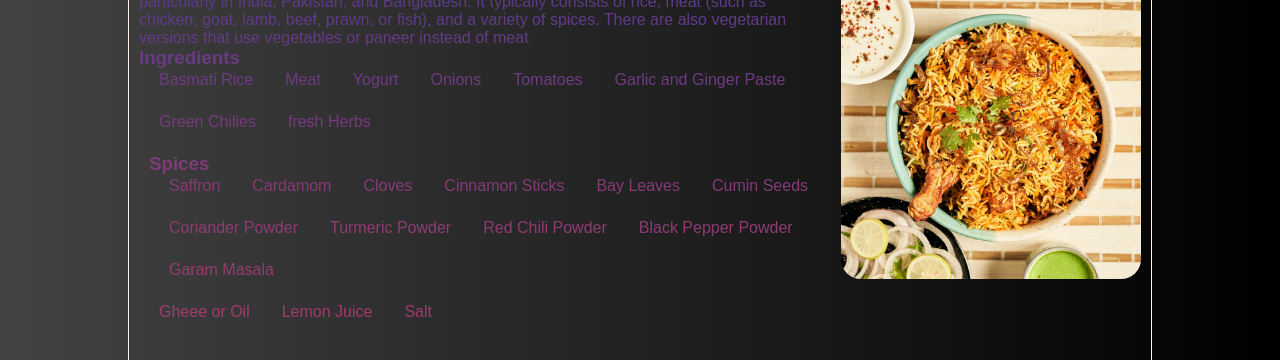
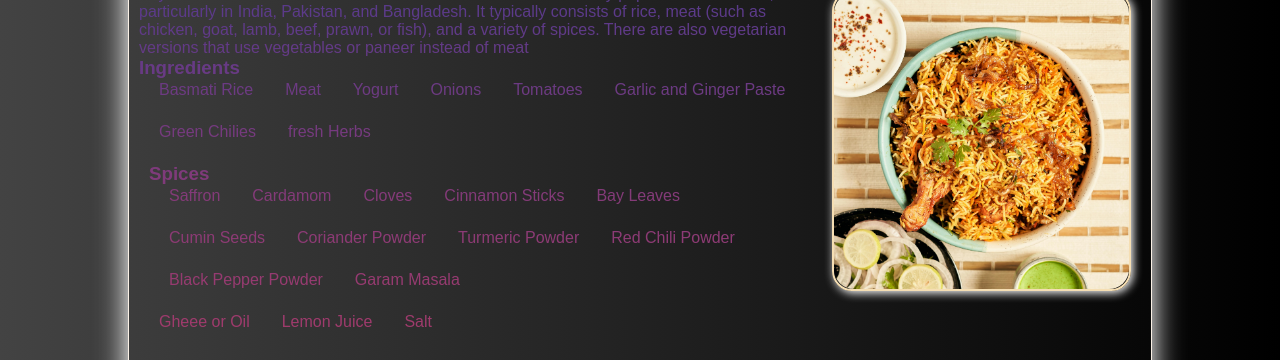
Before and after one commit to Naushad-7/Web-Dev, a plain HTML site: page projects/project6.html in a window 1280 px wide. Shown: the part 153-513 px from the top of the page. Drawn offline with Linux system fonts and the light colour scheme.

Commit message:
Added Shadow effects:

```diff
--- a/projects/project6.css
+++ b/projects/project6.css
@@ -57,6 +57,10 @@ body{
     margin: auto;
     font-family: copperplate, papyrus,fantasy;
     border: 1px solid linen;
+    /* box-shadow: 3px 3px 12px  white; */
+    box-shadow: 0 4px 20px 0 rgba(247, 247, 247, 0.2), 0 0 30px 0 rgb(255, 254, 254);
+    margin-top: 10px;
+    margin-bottom: 10px;
 }
 
 ul{
@@ -87,12 +91,21 @@ ul li{
 .boxImg{
     transition: all 1s ease-in;
     position: relative;
+    margin: 20px;
+    border: 2px solid wheat;
+    border-radius: 20px;
+    width: 310px;
+    height: 300px;
+    box-shadow: 2px 2px 10px white;
+
+
 }
 
 .boxImg img{
-    margin: 10px;
-    width: 300px;
-    height: 300px;
+    /* margin: 10px; */
+    min-width: 295px;
+    width: 100%;
+    height: 100%;
     border-radius: 20px;
     transition: all 1s ease-in;
 }
@@ -137,10 +150,10 @@ ul li{
 .boxImg .overlayText{
     color: white;
     position: absolute;
-    top: 10px;
-    left: 10px;
-    height: 300px;
-    width: 300px;
+    top: 0;
+    left: 0;
+    height: 100%;
+    width: 100%;
     transition: all 1s ease-in;
 }
 .overlayText{
```
